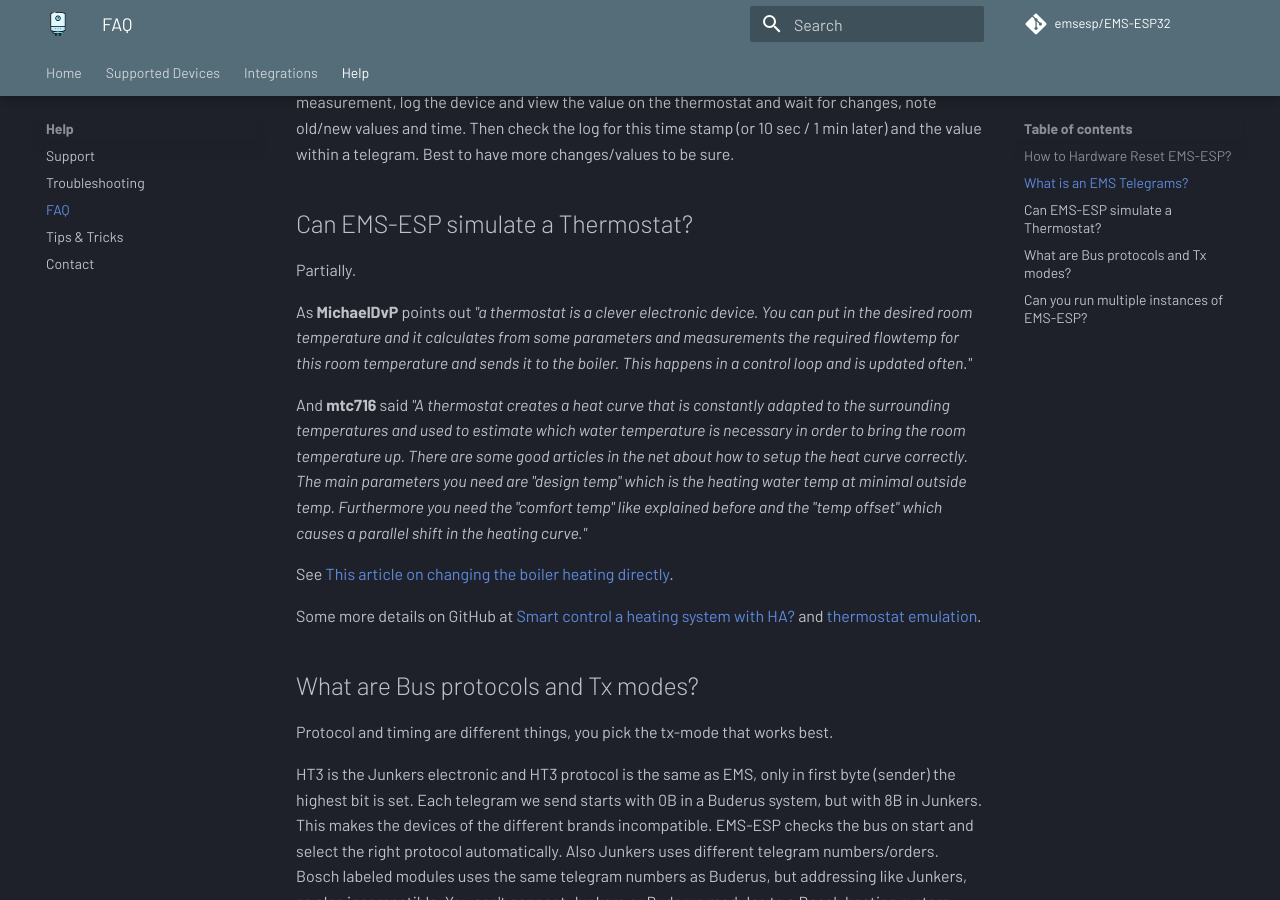
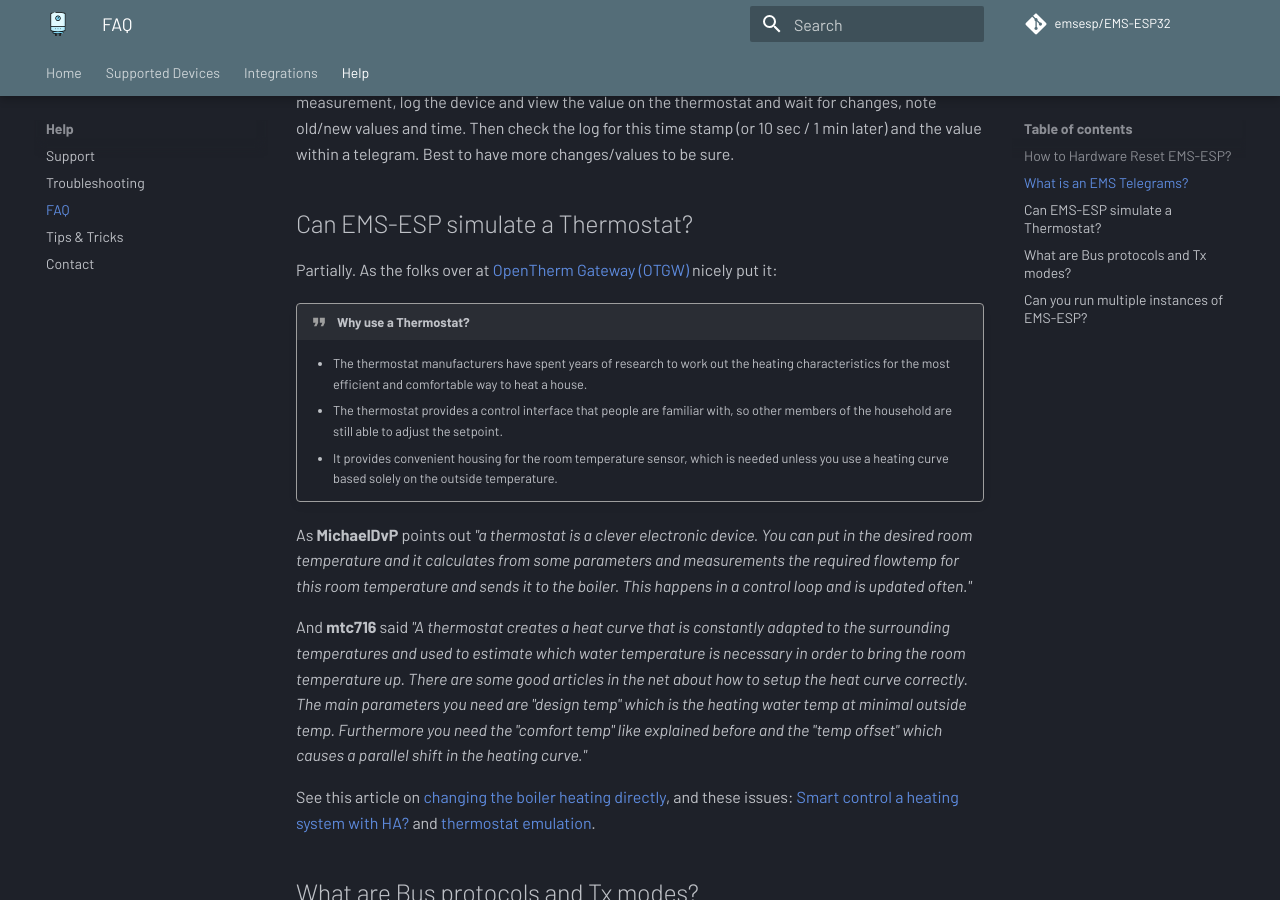
Before and after one commit to emsesp/docs, an MkDocs documentation site: the page built from docs/FAQ.md, in a window 1280 px wide and 900 px high, scrolled down 1088 px. Built offline with MkDocs 1.6.1 and Material for MkDocs 9.7.7, drawn with Linux system fonts in a browser that asks for light colours; comment, search, counter and statistics services are not loaded.

Commit message:
add OTGW quote

```diff
--- a/docs/FAQ.md
+++ b/docs/FAQ.md
@@ -29,16 +29,19 @@
 
 ## Can EMS-ESP simulate a Thermostat?
 
-Partially.
+Partially. As the folks over at [OpenTherm Gateway (OTGW)](https://otgw.tclcode.com/standalone.html#intro) nicely put it:
+
+!!! quote "Why use a Thermostat?"
+
+    - The thermostat manufacturers have spent years of research to work out the heating characteristics for the most efficient and comfortable way to heat a house.
+    - The thermostat provides a control interface that people are familiar with, so other members of the household are still able to adjust the setpoint.
+    - It provides convenient housing for the room temperature sensor, which is needed unless you use a heating curve based solely on the outside temperature.
 
 As **MichaelDvP** points out _"a thermostat is a clever electronic device. You can put in the desired room temperature and it calculates from some parameters and measurements the required flowtemp for this room temperature and sends it to the boiler. This happens in a control loop and is updated often."_
 
 And **mtc716** said _"A thermostat creates a heat curve that is constantly adapted to the surrounding temperatures and used to estimate which water temperature is necessary in order to bring the room temperature up. There are some good articles in the net about how to setup the heat curve correctly. The main parameters you need are "design temp" which is the heating water temp at minimal outside temp. Furthermore you need the "comfort temp" like explained before and the "temp offset" which causes a parallel shift in the heating curve."_
 
-See [This article on changing the boiler heating directly](tips-and-tricks#control-the-boiler-heating).
-
-Some more details on GitHub at [Smart control a heating system with HA?](https://github.com/emsesp/EMS-ESP32/issues/144)
-and [thermostat emulation](https://github.com/emsesp/EMS-ESP32/issues/151).
+See this article on [changing the boiler heating directly](tips-and-tricks#control-the-boiler-heating), and these issues: [Smart control a heating system with HA?](https://github.com/emsesp/EMS-ESP32/issues/144) and [thermostat emulation](https://github.com/emsesp/EMS-ESP32/issues/151).
 
 ## What are Bus protocols and Tx modes?
 
```
